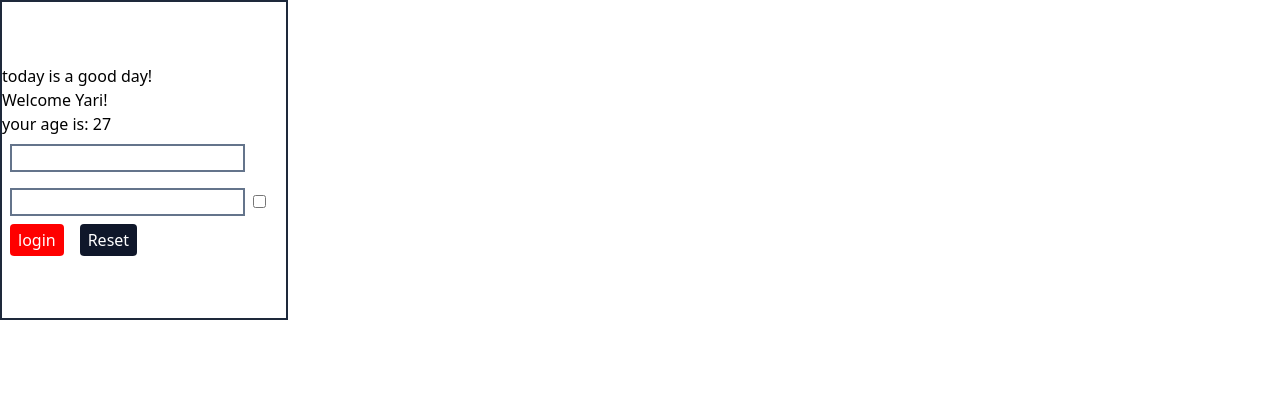
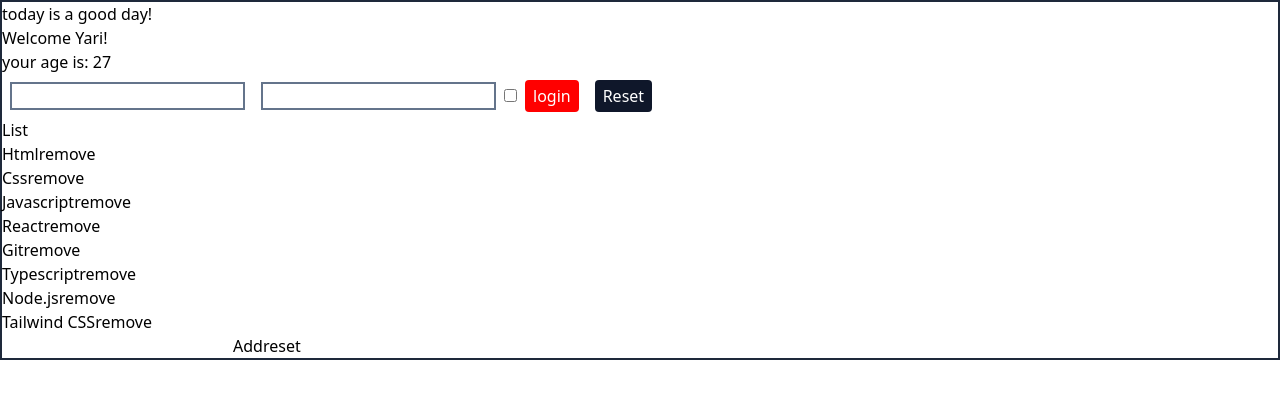
Before and after one commit to Yaricherchi7/React.js, a React (Create React App) app: page / in a window 1280 px wide. Shown: the top 398 px of the page. Built offline with nearby package versions, Linux system fonts and the light colour scheme.

Commit message:
es svolto

```diff
--- a/src/App.js
+++ b/src/App.js
@@ -2,6 +2,8 @@ import React from "react";
 import { Container } from "./Container";
 import { Welcome } from "./Welcome";
 import {Login} from "./Login";
+import { TodoList } from "./TodoList";
+
 
 
 
@@ -14,6 +16,7 @@ export class App extends React.Component {
             <Container title="today is a good day!">
             <Welcome name="Yari" age="27"/>
             <Login/>
+            <TodoList/>
             </Container>
         </div>
         )
--- a/src/Container.js
+++ b/src/Container.js
@@ -4,7 +4,7 @@ import React from "react";
 export class Container extends React.Component {
     render(){
         return(
-                <div className="bg-white border-2 border-slate-800 flex justify-center flex-col w-72 h-80">
+                <div className="bg-white border-2 border-slate-800 flex justify-center flex-col w-68 h-92">
                     <div> {this.props.title} </div>
                     <div> {this.props.children}</div>
                 </div>
--- a/src/TodoList.js
+++ b/src/TodoList.js
@@ -1,9 +1,9 @@
 import React from "react";
 
 export class TodoList extends React.Component {
-  constructor(props){
-    super(props)
-    this.state = {
+
+
+    state = {
         items: [
           "Html",
           "Css",
@@ -16,7 +16,12 @@ export class TodoList extends React.Component {
         ],
         value : ""
       };
-  }
+
+  getList = () => {
+    return  this.state.items.map((items, index) => (
+        <li key={items + index}>{items}<button name="remItems" onClick={this.removeItem}>remove</button></li>
+      ));
+    };
 
 
   SaveInputs = (event)=> {
@@ -41,13 +46,11 @@ export class TodoList extends React.Component {
 
   render() {
     return (
-      <div>
+      <div className="">
+        <h1>List</h1>
         <ul>
-          {this.state.items.map((items, index) => (
-            <li key={items + index}>{items}<button name="remItems" onClick={this.removeItem}>remove</button></li>
-          ))}
+          {this.getList(this.state.items, this.removeItem)}
         </ul>
-
           <input name="input" type="text" value={this.state.value} onChange={this.SaveInputs}/>
           <button name="submit" onClick={this.AddItems}>
             Add
```
